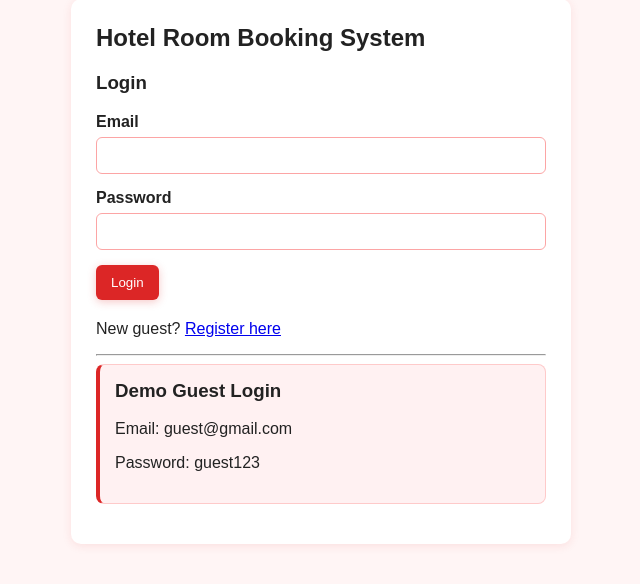
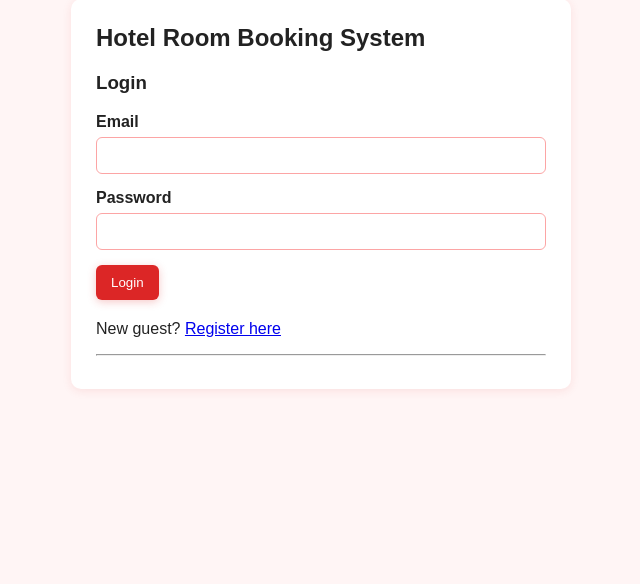
Before and after one commit to fihabefty114/hotel-room-booking-system, a PHP site: page / in a window 1280 px wide. Shown: the part 41-625 px from the top of the page, without its empty margins (319-959 px from the left). Run offline with PHP 8.4, Linux system fonts and the light colour scheme.

Commit message:
last moments issues fix

```diff
--- a/views/adminDashboardView.php
+++ b/views/adminDashboardView.php
@@ -47,7 +47,7 @@
         <a class="feature-card" href="index.php?route=admin-bookings">View All Bookings</a>
         <a class="feature-card" href="index.php?route=admin-reviews">Manage Reviews</a>
         <a class="feature-card" href="index.php?route=admin-reports">Reports / Printable Export</a>
-        <a class="feature-card" href="index.php?route=admin-room-status-ajax">Room Status AJAX</a>
+        <a class="feature-card" href="index.php?route=admin-room-status-ajax">Room Status</a>
     </div>
 
     <div class="nav-links">
--- a/views/adminRoomStatusAjaxView.php
+++ b/views/adminRoomStatusAjaxView.php
@@ -11,7 +11,6 @@
 
     <h2>Admin Room Status Board</h2>
 
-    <p>This room status board loads using AJAX without full page reload.</p>
 
     <button type="button" onclick="loadAdminRoomStatus()">Refresh Room Status</button>
 
--- a/views/guestDashboardView.php
+++ b/views/guestDashboardView.php
@@ -22,7 +22,7 @@
 
     <div class="feature-grid">
         <a class="feature-card" href="index.php?route=guest-profile">Manage Profile</a>
-        <a class="feature-card" href="index.php?route=guest-search-rooms">Search Available Rooms with AJAX</a>
+        <a class="feature-card" href="index.php?route=guest-search-rooms">Search Available Rooms</a>
         <a class="feature-card" href="index.php?route=guest-search-rooms">Book Room</a>
         <a class="feature-card" href="index.php?route=guest-my-bookings">My Bookings</a>
         <a class="feature-card" href="index.php?route=guest-service-requests">Service Requests</a>
--- a/views/guestSearchRoomView.php
+++ b/views/guestSearchRoomView.php
@@ -11,7 +11,7 @@
 
     <h2>Search Available Rooms</h2>
 
-    <p>Enter your stay information. Result will be shown without page reload using AJAX.</p>
+    <p>Enter your stay information</p>
 
     <div class="search-box">
         <div class="form-group">
--- a/views/housekeepingDashboardView.php
+++ b/views/housekeepingDashboardView.php
@@ -59,7 +59,7 @@
     <div class="feature-grid">
         <a class="feature-card" href="index.php?route=housekeeping-profile">Manage Profile</a>
         <a class="feature-card" href="index.php?route=housekeeping-tasks">Cleaning Tasks</a>
-        <a class="feature-card" href="index.php?route=housekeeping-room-status">Room Status Board AJAX</a>
+        <a class="feature-card" href="index.php?route=housekeeping-room-status">Room Status Board</a>
         <a class="feature-card" href="index.php?route=housekeeping-maintenance">Maintenance Reports</a>
         <a class="feature-card" href="index.php?route=housekeeping-daily-report">Daily Report</a>
     </div>
--- a/views/housekeepingRoomStatusView.php
+++ b/views/housekeepingRoomStatusView.php
@@ -11,7 +11,6 @@
 
     <h2>Room Status Board</h2>
 
-    <p>This room status board loads using AJAX without full page reload.</p>
 
     <button type="button" onclick="loadHousekeepingRoomStatus()">Refresh Room Status</button>
 
--- a/views/loginView.php
+++ b/views/loginView.php
@@ -45,11 +45,7 @@
 
     <hr>
 
-    <div class="info-box">
-        <h3>Demo Guest Login</h3>
-        <p>Email: guest@gmail.com</p>
-        <p>Password: guest123</p>
-    </div>
+
 
 </div>
 
--- a/views/receptionistDashboardView.php
+++ b/views/receptionistDashboardView.php
@@ -64,7 +64,7 @@
         <a class="feature-card" href="index.php?route=receptionist-check-out">Check Out Guest</a>
         <a class="feature-card" href="index.php?route=receptionist-payments">Process Payments</a>
         <a class="feature-card" href="index.php?route=receptionist-service-requests">Manage Service Requests</a>
-        <a class="feature-card" href="index.php?route=receptionist-room-status">Room Status Board AJAX</a>
+        <a class="feature-card" href="index.php?route=receptionist-room-status">Room Status Board</a>
         <a class="feature-card" href="index.php?route=receptionist-daily-report">Daily Report</a>
     </div>
 
--- a/views/receptionistRoomStatusView.php
+++ b/views/receptionistRoomStatusView.php
@@ -11,7 +11,6 @@
 
     <h2>Room Status Board</h2>
 
-    <p>This room status board loads using AJAX without full page reload.</p>
 
     <button type="button" onclick="loadRoomStatus()">Refresh Room Status</button>
 
```
